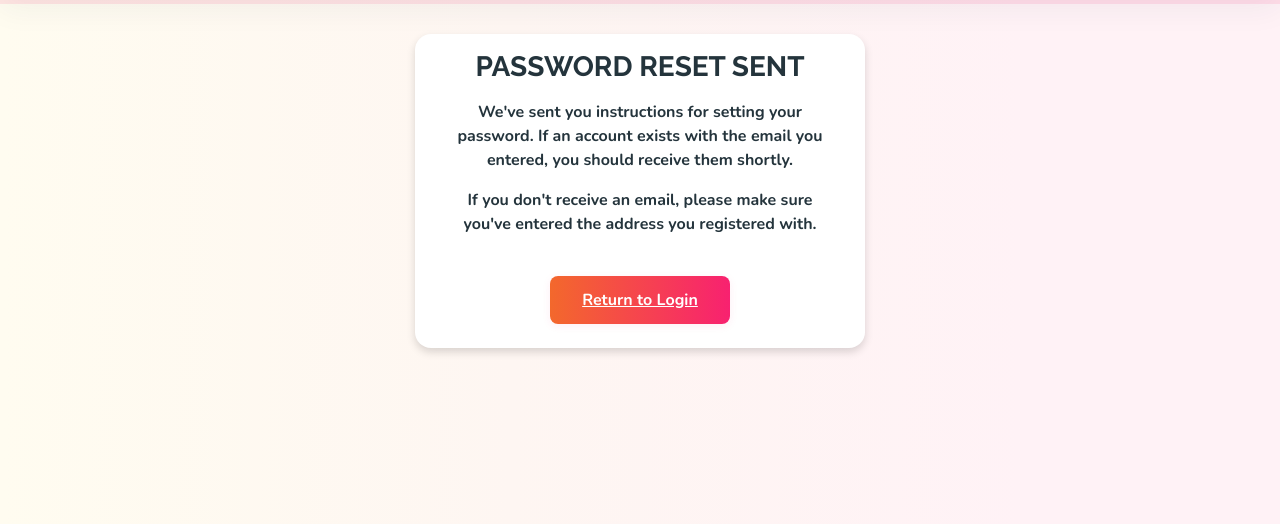
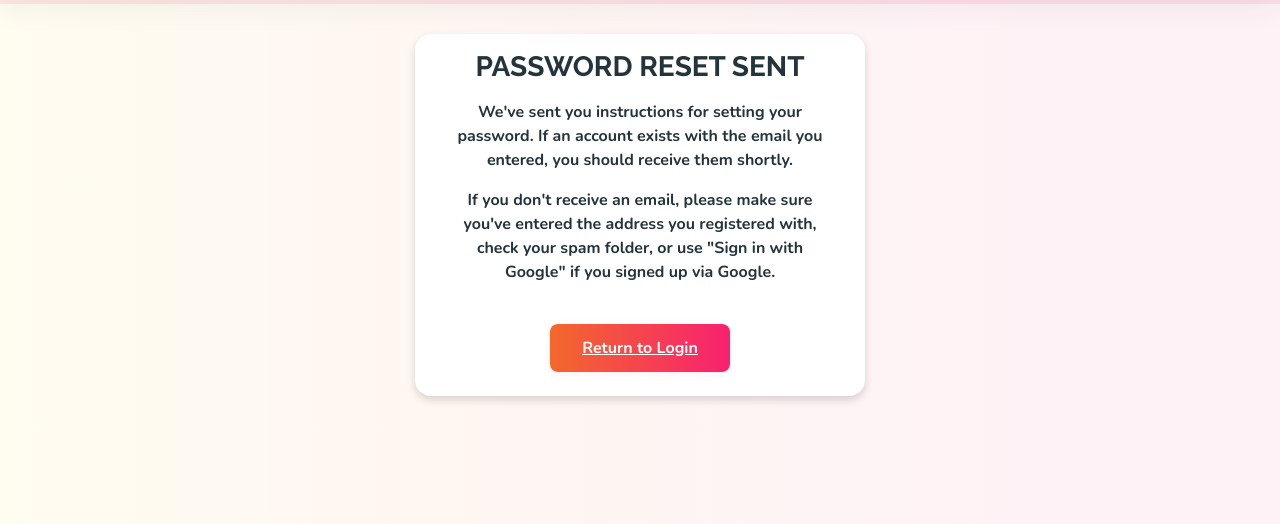
Before and after one commit to Seren-Hughes/modmixx, a Django app: page /password-reset/done/ in a window 1280 px wide. Shown: the part 78-602 px from the top of the page. Run offline with Django 5.2, Linux system fonts and the light colour scheme; some libraries are stand-ins or nearby versions.

Commit message:
chore: enhance password reset email instructions for clarity and user guidance

```diff
--- a/templates/accounts/password_reset_check.html
+++ b/templates/accounts/password_reset_check.html
@@ -5,7 +5,8 @@
 <div class="auth-container" style="text-align: center;">
     <h2 class="auth-title">Password Reset Sent</h2>
     <p>We've sent you instructions for setting your password. If an account exists with the email you entered, you should receive them shortly.</p>
-    <p>If you don't receive an email, please make sure you've entered the address you registered with.</p>
+    <p>If you don't receive an email, please make sure you've entered the address you registered with, check your spam folder, or <strong>use "Sign in with Google" if you signed up via Google</strong>.</p>
+
     <!-- Button to return to login page -->
     <a href="{% url 'login' %}" class="auth-submit-btn" style="display: inline-block; margin-top: 1.5em;">Return to Login</a>
 </div>
```
